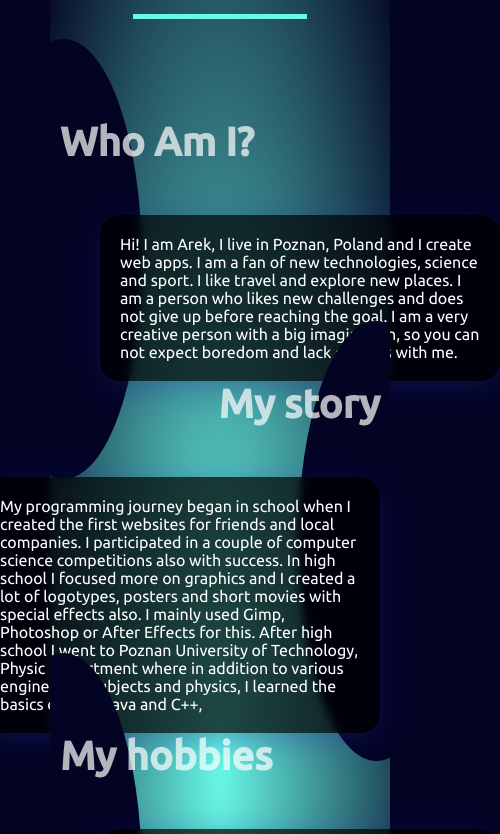
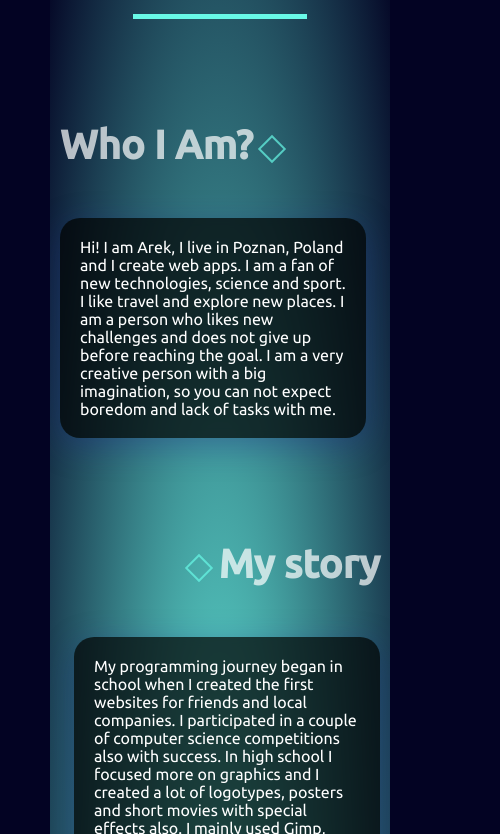
Before and after one commit to ArexSpeed/portfolio, a React (Create React App) app: page / in a window 390 px wide. Shown: the part 910-1744 px from the top of the page, 500 px wide, since content can reach past the window. Built offline with nearby package versions, Linux system fonts and the light colour scheme.

Commit message:
about mobile

```diff
--- a/src/components/About.jsx
+++ b/src/components/About.jsx
@@ -25,8 +25,9 @@ const About = () => {
         >
         <div className="about-circle">
         </div>
+
         <div className="about-info">
-          <h4 className="about-info-title">Who Am I?</h4>
+          <h4 className="about-info-title"> Who I Am? <div className="about-square"></div></h4>
             <div className="about-info-box">
             <p className="about-info-text">
               Hi! I am Arek, I live in Poznan, Poland and I create web apps. I am a fan of new technologies, science and sport. I like travel and explore new places. I am a person who likes new challenges and does not give up before reaching the goal. I am a very creative person with a big imagination, so you can not expect boredom and lack of tasks with me.
@@ -39,7 +40,7 @@ const About = () => {
         <div className="about-circle-right">
         </div>
         <div className="about-info right">
-          <h4 className="about-info-title-right">My story</h4>
+          <h4 className="about-info-title-right"><div className="about-square"></div> My story</h4>
             <div className="about-info-box-right">
             <p className="about-info-text">
               My programming journey began in school when I created the first websites for friends and local companies. I participated in a couple of computer science competitions also with success. In high school I focused more on graphics and I created a lot of logotypes, posters and short movies with special effects also. I mainly used Gimp, Photoshop or After Effects for this. After high school I went to Poznan University of Technology, Physic Department where in addition to various engineering subjects and physics, I learned the basics of SQL, Java and C++,
@@ -52,7 +53,7 @@ const About = () => {
         <div className="about-circle">
         </div>
         <div className="about-info">
-          <h4 className="about-info-title">My hobbies</h4>
+          <h4 className="about-info-title">My hobbies <div className="about-square"></div></h4>
             <div className="about-info-box">
             <p className="about-info-text">
             Besides programming, my hobbies include keeping up with technological news and, above all, sports, both active and passive. I used to play team sports like volleyball and football now I run half marathons and the goal is still the marathon. I am also a fan of all kinds of sports statistics and reports, that’s why I have created a blog, channel and instagram SportStory.
@@ -66,7 +67,7 @@ const About = () => {
         <div className="about-circle-right">
         </div>
         <div className="about-info right">
-          <h4 className="about-info-title-right">My plans</h4>
+          <h4 className="about-info-title-right"><div className="about-square"></div> My plans</h4>
             <div className="about-info-box-right">
             <p className="about-info-text">
             I would like to become an expert in my field of programming, I’m going  to create new and better applications that will be used on a daily basis and I have a lot of ideas for these applications. It's important to step forward every day and increase my knowledge.
--- a/src/styles/About.scss
+++ b/src/styles/About.scss
@@ -7,6 +7,7 @@
   background: radial-gradient(ellipse at center, $primary 0%, $bg 100%);
   border-top: 5px groove $primary;
   padding-bottom: 200px;
+  overflow-x: hidden;
   &-section{
     display: flex;
     flex-direction: column;
@@ -20,6 +21,9 @@
     padding: 50px 0;
     &.new {
       margin-top: -150px;
+      @media screen and (max-width: 768px){
+        margin-top: -50px;
+      }
     }
   }
   &-circle {
@@ -30,6 +34,9 @@
     width: 50%;
     height: 500px;
     background: $bg;
+    @media screen and (max-width: 768px){
+      display: none;
+    }
   }
   &-circle-right{
     position: absolute;
@@ -40,6 +47,21 @@
     width: 50%;
     height: 500px;
     background:$bg;
+    @media screen and (max-width: 768px){
+      display: none;
+    }
+  }
+  &-square {
+    display: none;
+    @media screen and (max-width: 768px){
+      display: inline-block;
+      margin-top: 20px;
+      width: 20px;
+      height: 20px;
+      background: transparent;
+      border: 2px solid $primary;
+      transform: rotate(45deg);
+    }
   }
   &-info {
     display: flex;
@@ -63,8 +85,7 @@
     }
     &-box {
       margin-top: 50px;
-      margin-left: 50px;
-      min-width: 400px;
+      margin-left: 10px;
       max-width: 50%;
       height: auto;
       padding: 20px;
@@ -73,11 +94,14 @@
       box-shadow: 0 8px 32px 0 rgba( 31, 38, 135, 0.37 );
       backdrop-filter: blur( 4px );
       -webkit-backdrop-filter: blur( 4px );
+      @media screen and (max-width: 768px){
+        margin-left: 10px;
+        max-width: 90%;
+      }
     }
     &-box-right {
       margin-top: 50px;
       margin-right: 10px;
-      min-width: 400px;
       max-width: 50%;
       height: auto;
       padding: 20px;
@@ -87,7 +111,9 @@
       box-shadow: 0 8px 32px 0 rgba( 31, 38, 135, 0.37 );
       backdrop-filter: blur( 4px );
       -webkit-backdrop-filter: blur( 4px );
-      z-index: 2;
+      @media screen and (max-width: 768px){
+        max-width: 90%;
+      }
     }
 
   }
```
